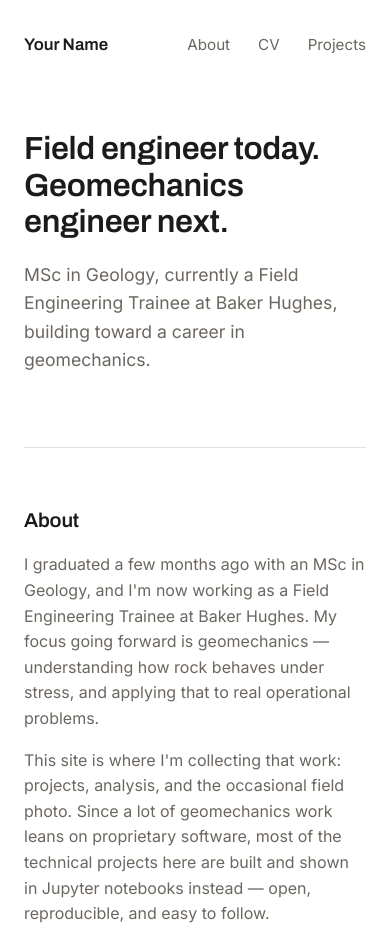
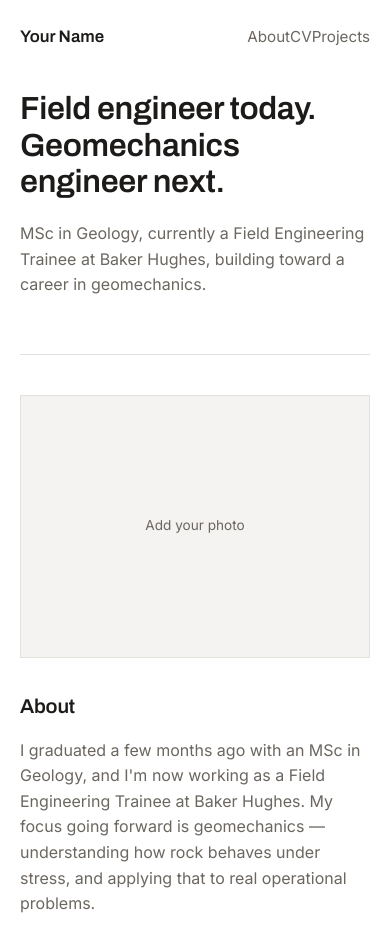
Before and after one commit to alisheri/alisheri.github.io, a plain HTML site: page index.html in a window 390 px wide. Shown: the top 930 px of the page. Drawn offline with Linux system fonts and the light colour scheme.

Commit message:
style readjusted for mobile-friendliness

```diff
--- a/css/style.css
+++ b/css/style.css
@@ -28,6 +28,12 @@
 a {
   color: var(--color-accent);
   text-decoration: none;
+}
+
+img {
+  max-width: 100%;
+  height: auto;
+  display: block;
 }
 
 a:hover {
@@ -82,12 +88,14 @@
 
 .site-nav {
   display: flex;
-  gap: 1.75rem;
+  gap: 0.5rem;
   font-size: 0.95rem;
 }
 
 .site-nav a {
   color: var(--color-text-muted);
+  padding: 0.5rem 0.75rem;
+  margin: -0.5rem -0.75rem;
 }
 
 .site-nav a:hover {
@@ -180,10 +188,47 @@
 /* Responsive */
 
 @media (max-width: 640px) {
+  .site-header {
+    padding: 1.5rem 1.25rem 1rem;
+  }
+
+  .site-nav {
+    gap: 0;
+  }
+
+  .hero {
+    padding: 1.5rem 0 2.5rem;
+  }
+
+  .hero-sub {
+    font-size: 1rem;
+  }
+
+  .about,
+  .field-photos {
+    padding: 2.5rem 0;
+  }
+
   .about {
     grid-template-columns: 1fr;
+    gap: 2rem;
   }
+
+  .about-photo {
+    order: -1;
+  }
+
   .photo-strip {
     grid-template-columns: 1fr;
   }
+
+  .site-footer {
+    flex-direction: column;
+    align-items: flex-start;
+    gap: 0.75rem;
+  }
+
+  main {
+    padding: 0 1.25rem;
+  }
 }
```
